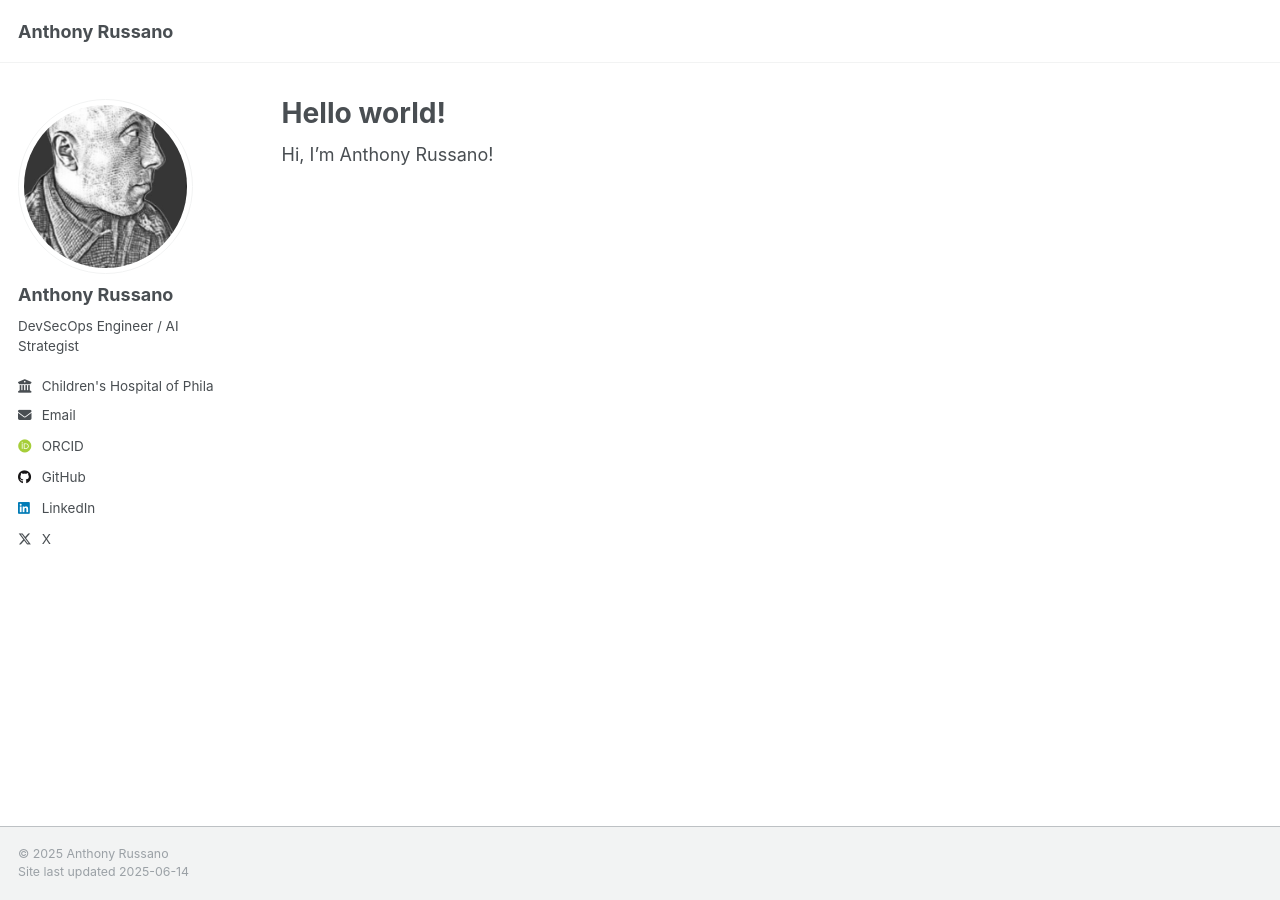
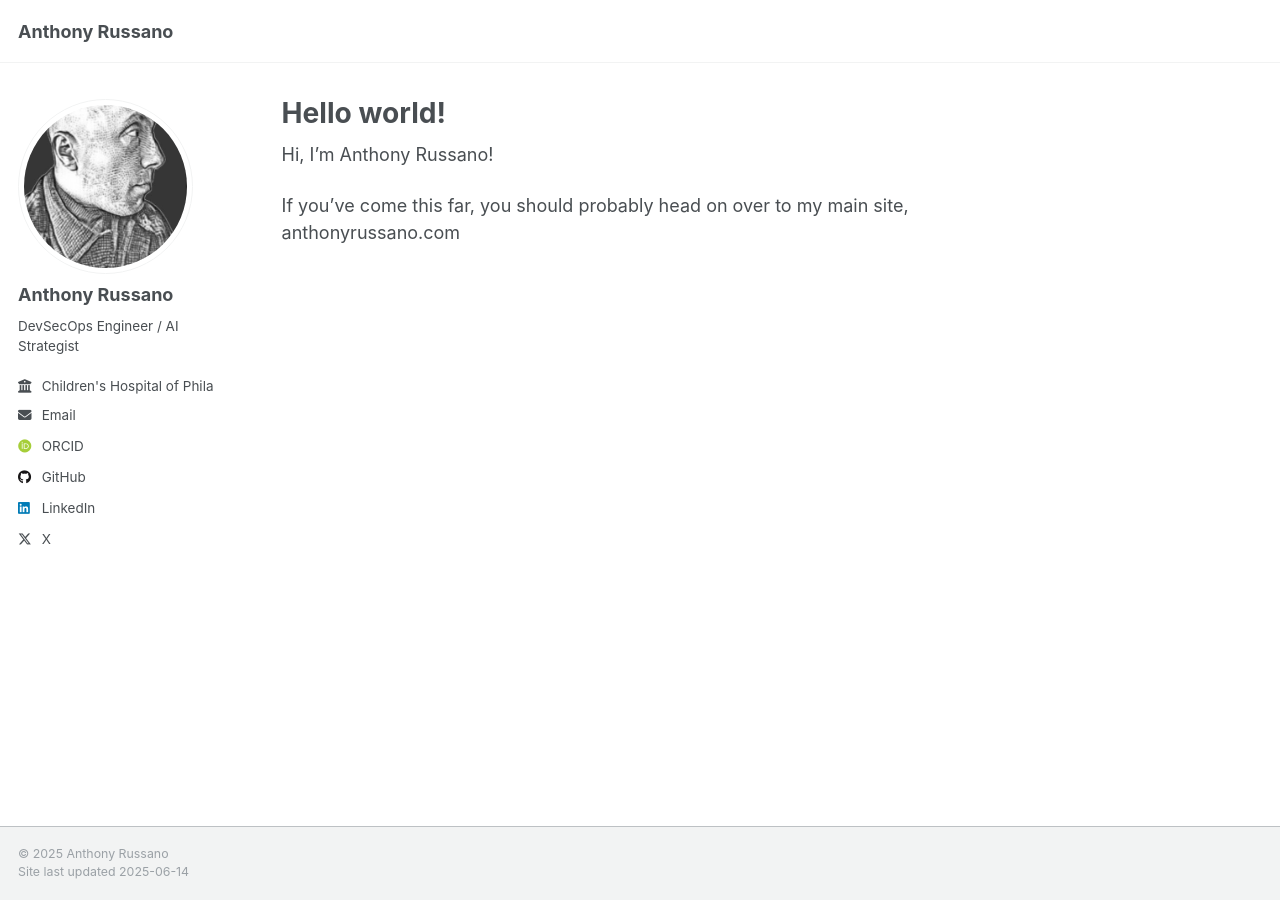
Before and after one commit to anthonyrussano/anthonyrussano.github.io, a Jekyll site: the page built from _pages/about.md, in a window 1280 px wide. Built offline with Jekyll 4.4.1, drawn with Linux system fonts in a browser that asks for light colours; some web fonts are replaced.

Commit message:
Update about.md

```diff
--- a/_pages/about.md
+++ b/_pages/about.md
@@ -7,3 +7,5 @@ redirect_from:
   - /about.html
 ---
 Hi, I'm Anthony Russano!
+
+If you've come this far, you should probably head on over to my main site, anthonyrussano.com
```
